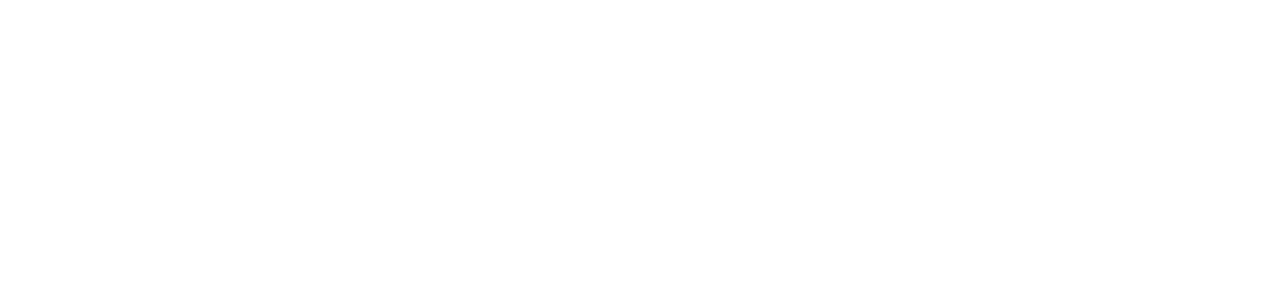
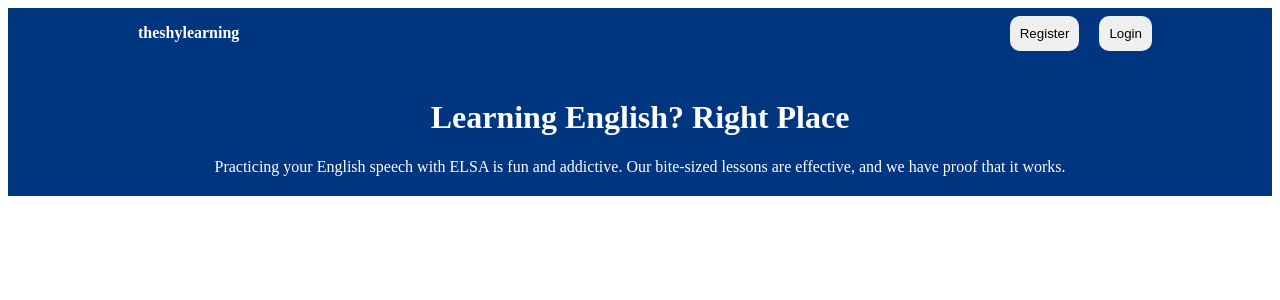
Before and after one commit to tienv1per/study_english_website, a React (Create React App) app in the folder client/: page / in a window 1280 px wide. Shown: the top 300 px of the page. Built offline with nearby package versions, Linux system fonts and the light colour scheme.

Commit message:
add navbar, header components

```diff
--- a/client/src/App.js
+++ b/client/src/App.js
@@ -1,8 +1,10 @@
 import './App.css';
+import Home from './pages/home/Home';
 
 function App() {
 	return (
 		<div className="App">
+			<Home/>
 		</div>
 	);
 }
--- a/client/src/components/header/Header.jsx
+++ b/client/src/components/header/Header.jsx
@@ -0,0 +1,15 @@
+import React from 'react';
+import "./header.css";
+
+const Header = () => {
+    return (
+        <div className='header'>
+            <div className='headerContainer'>
+                <h1 className='headerTitle'>Learning English? Right Place</h1>
+                <span className='headerDesc'>Practicing your English speech with ELSA is fun and addictive. Our bite-sized lessons are effective, and we have proof that it works.</span>
+            </div>
+        </div>
+    )
+}
+
+export default Header
--- a/client/src/components/header/header.css
+++ b/client/src/components/header/header.css
@@ -0,0 +1,17 @@
+.header {
+    background-color: #003580;
+    color: white;
+    display: flex;
+    justify-content: center;
+}
+
+.headerContainer {
+    width: 100%;
+    max-width: 1024px;
+    margin: 20px 0px;
+}
+
+.headerDesc {
+    font-weight: 500;
+    margin: 20px;
+}
--- /dev/null
+++ b/client/src/components/navbar/Navbar.jsx
@@ -0,0 +1,18 @@
+import React from 'react'
+import "./navbar.css";
+
+const Navbar = () => {
+    return (
+        <div className='navbar'>
+            <div className='navbarContainer'>
+                <span className='logo'>theshylearning</span>
+                <div className='navItems'>
+                    <button className='navButton'>Register</button>
+                    <button className='navButton'>Login</button>
+                </div>
+            </div>
+        </div>
+    )
+}
+
+export default Navbar
--- /dev/null
+++ b/client/src/components/navbar/navbar.css
@@ -0,0 +1,29 @@
+.navbar {
+    height: 50px;
+    background-color: #003580;
+    display: flex;
+    justify-content: center;
+}
+
+.navbarContainer {
+    width: 100%;
+    max-width: 1024px;
+    display: flex;
+    align-items: center;
+    justify-content: space-between;
+    color: white;
+}
+
+.logo {
+    margin: 10px;
+    font-weight: 700;
+    cursor: pointer;
+}
+
+.navButton {
+    margin-left: 20px;
+    border: none;
+    border-radius: 10px;
+    cursor: pointer;
+    padding: 10px;
+}
--- a/client/src/pages/home/Home.jsx
+++ b/client/src/pages/home/Home.jsx
@@ -1,9 +1,14 @@
 import React from 'react';
-import ".home.css";
+import "./home.css";
+import Header from '../../components/header/Header';
+import Navbar from '../../components/navbar/Navbar';
 
 const Home = () => {
     return (
-        <div className='home'>Home</div>
+        <div className='home'>
+            <Navbar/>
+            <Header/>
+        </div>
     )
 }
 
```
Also changed, not shown: client/src/components/lessons/Lessons.jsx (added), client/src/components/lessons/lessons.css (added).
